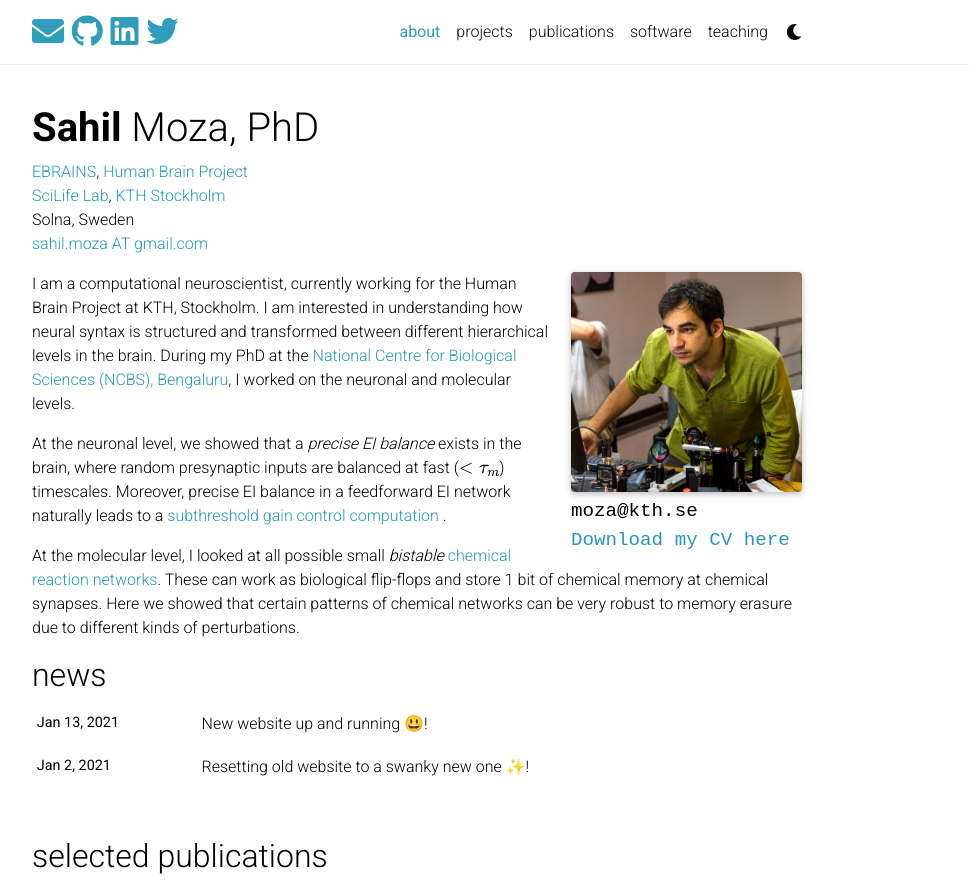
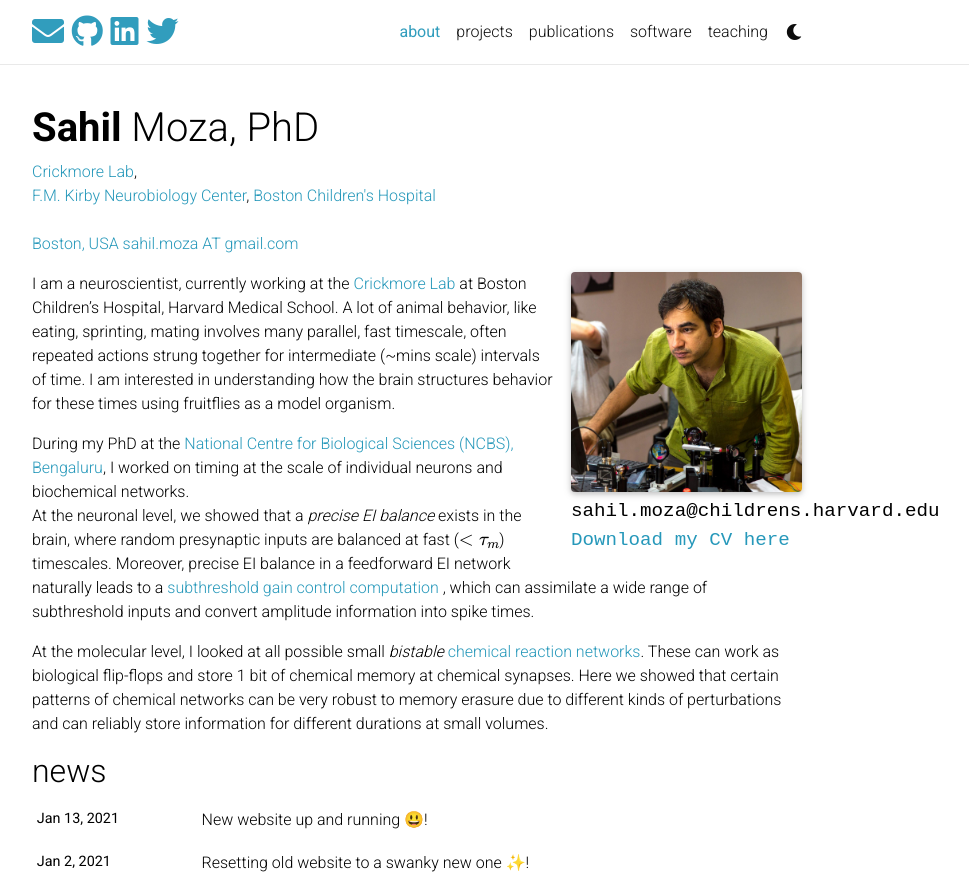
Before and after one commit to sahilm89/sahilm89.github.io, a Jekyll site: the page built from _pages/about.md, in a window 1280 px wide and 1157 px high, cut to the strip 0-887 px from the top of the window. Shown: the whole strip, without its empty margins (223-1192 px from the left). Built offline with Jekyll 4.4.1, drawn with Linux system fonts in a browser that asks for light colours; nearby versions of some CDN libraries; emoji names are drawn with the system emoji font; a style sheet for code colours, icons or effects is not loaded.

Commit message:
Changes to about

```diff
--- a/_pages/about.md
+++ b/_pages/about.md
@@ -3,24 +3,26 @@ layout: about
 title: about
 permalink: /
 description: |
-    <a href="http://ebrains.eu">EBRAINS</a>, <a href="https://www.humanbrainproject.eu/">Human Brain Project</a><br>
-    <a href="https://www.scilifelab.se/">SciLife Lab</a>, <a href="http://kth.se">KTH Stockholm</a><br>
-    Solna, Sweden <br>
+    <a href="http://crickmorelab.org"> Crickmore Lab</a>,<br>
+    <a href="http://kirbyneuro.org">F.M. Kirby Neurobiology Center</a>, <a href="https://www.childrenshospital.org/">Boston Children's Hospital</a><br>
+    <a href=https://hms.harvard.edu"Harvard Medical School</a><br>
+    Boston, USA
     <a href="mailto:sahil.moza@gmail.com">sahil.moza AT gmail.com</a>
 
 profile:
   align: right
   image: prof_pic.jpg
   address: >
-    <p>moza@kth.se</p>
+    <p>sahil.moza@childrens.harvard.edu</p>
     <p><a href="assets/pdf/SahilCV.pdf">Download my CV here</a></p>
 
 news: true  # includes a list of news items
 selected_papers: true # includes a list of papers marked as "selected={true}"
 social: false  # includes social icons at the bottom of the page
 ---
-I am a computational neuroscientist, currently working for the Human Brain Project at KTH, Stockholm. I am interested in understanding how neural syntax is structured and transformed between different hierarchical levels in the brain. During my PhD at the [National Centre for Biological Sciences (NCBS), Bengaluru](http://ncbs.res.in), I worked on the neuronal and molecular levels.
+I am a neuroscientist, currently working at the <a href="http://crickmorelab.org"> Crickmore Lab </a> at Boston Children's Hospital, Harvard Medical School. A lot of animal behavior, like eating, sprinting, mating involves many parallel, fast timescale, often repeated actions strung together for intermediate (~mins scale) intervals of time. I am interested in understanding how the brain structures behavior for these times using fruitflies as a model organism.
 
-At the neuronal level, we showed that a _precise EI balance_ exists in the brain, where random presynaptic inputs are balanced at fast ($$\lt \tau_m$$) timescales. Moreover, precise EI balance in a feedforward EI network naturally leads to a <a href="/projects/EI_balance/">subthreshold gain control computation </a>.
+During my PhD at the [National Centre for Biological Sciences (NCBS), Bengaluru](http://ncbs.res.in), I worked on timing at the scale of individual neurons and biochemical networks.
+At the neuronal level, we showed that a _precise EI balance_ exists in the brain, where random presynaptic inputs are balanced at fast ($$\lt \tau_m$$) timescales. Moreover, precise EI balance in a feedforward EI network naturally leads to a <a href="/projects/EI_balance/">subthreshold gain control computation </a>, which can assimilate a wide range of subthreshold inputs and convert amplitude information into spike times.
 
-At the molecular level, I looked at all possible small <a href="/projects/chemical_bistables/">_bistable_ chemical reaction networks</a>. These can work as biological flip-flops and store 1 bit of chemical memory at chemical synapses. Here we showed that certain patterns of chemical networks can be very robust to memory erasure due to different kinds of perturbations.
+At the molecular level, I looked at all possible small <a href="/projects/chemical_bistables/">_bistable_ chemical reaction networks</a>. These can work as biological flip-flops and store 1 bit of chemical memory at chemical synapses. Here we showed that certain patterns of chemical networks can be very robust to memory erasure due to different kinds of perturbations and can reliably store information for different durations at small volumes.
```
